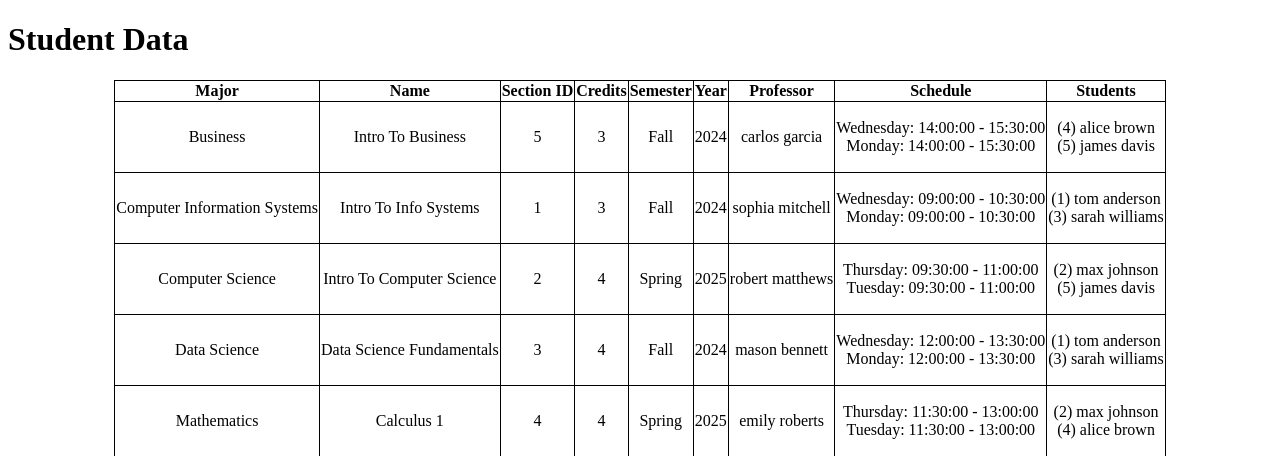
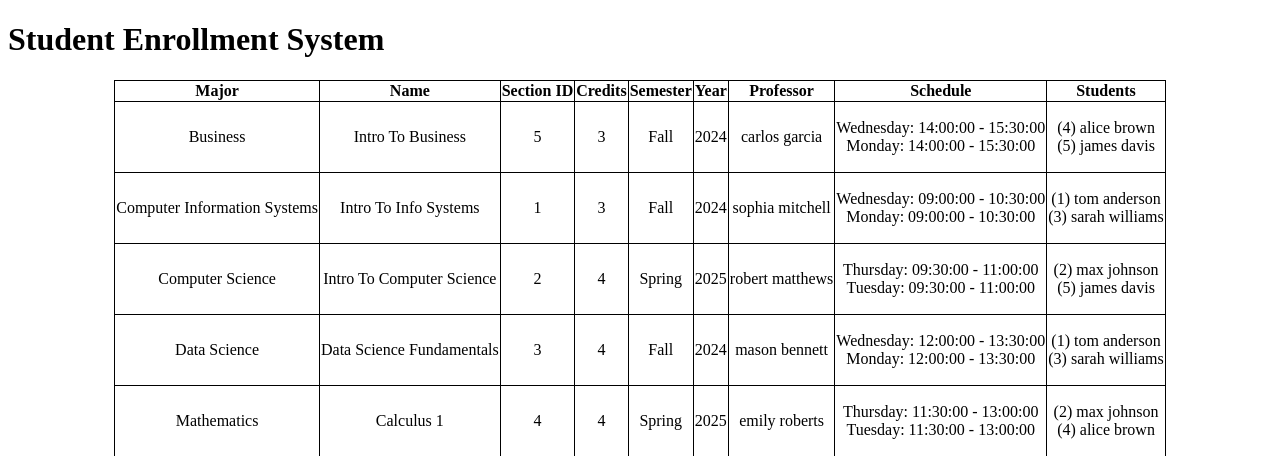
Before and after one commit to gerald-guerrero/student_enrollment, a Django app: page / in a window 1280 px wide. Shown: the top 456 px of the page. Run offline with Django 5.2, Linux system fonts and the light colour scheme; data comes from the database, SQL or seed files in the repository.

Commit message:
Implement basic template inheritance

```diff
--- a/myproject/myapp/views.py
+++ b/myproject/myapp/views.py
@@ -26,4 +26,4 @@ def course_data(request):
         }
         sections_info.append(details)
 
-    return render(request, "index.html", {"sections_info": sections_info})
+    return render(request, "myapp/index.html", {"sections_info": sections_info})
--- /dev/null
+++ b/myproject/templates/base.html
@@ -0,0 +1,19 @@
+<!DOCTYPE html>
+<html lang="en">
+<head>
+    {% load static %}
+    <link rel="stylesheet" href="{% static 'style.css' %}">
+    <meta charset="UTF-8">
+    <title>
+        {% block title %}Enrollment System{% endblock %}
+    </title>
+</head>
+<body>
+    <header>
+        <h1>Student Enrollment System</h1>
+    </header>
+
+    {% block content %}
+    {% endblock %}
+</body>
+</html>
--- a/myproject/templates/index.html
+++ b/myproject/templates/myapp/index.html
@@ -1,11 +1,5 @@
-<!DOCTYPE html>
-<head>
-    {% load static %}
-    <link rel="stylesheet" href="{% static 'style.css' %}">
-    <title>Data</title>
-</head>
-<body>
-    <h1>Student Data</h1>
+{% extends "base.html" %}
+{% block content %}
     <table>
         <tr>
             <th>Major</th>
@@ -32,4 +26,4 @@
         </tr>
         {% endfor %}
     </table>
-</body>
+{% endblock %}
```
